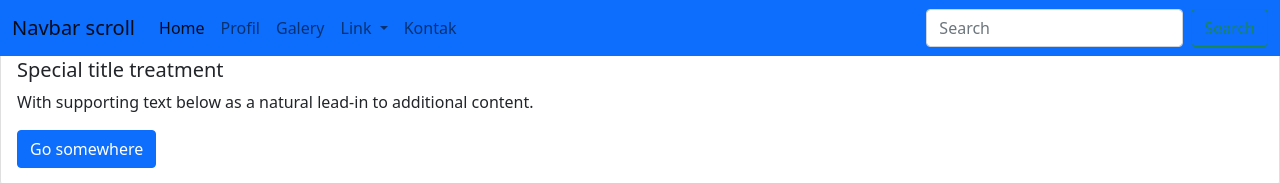
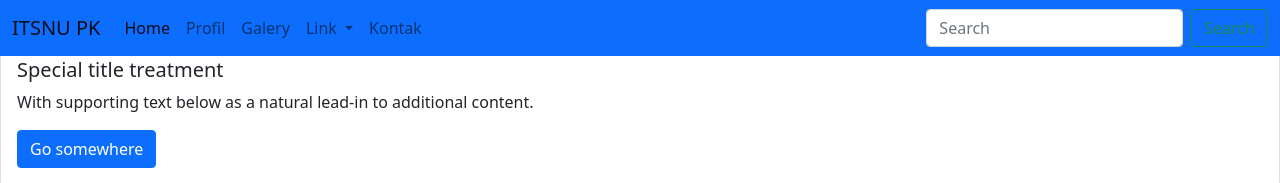
Before and after one commit to naufal247/bootstrap-4, a plain HTML site: page index.html in a window 1280 px wide. Shown: the top 183 px of the page. Drawn offline with nearby package versions, Linux system fonts and the light colour scheme.

Commit message:
udpate logo
update deskripsi atau logo

```diff
--- a/index.html
+++ b/index.html
@@ -10,7 +10,7 @@
 <body>
     <nav class="navbar navbar-expand-lg navbar-light bg-primary fixed-top">
         <div class="container-fluid">
-          <a class="navbar-brand" href="#">Navbar scroll</a>
+          <a class="navbar-brand" href="#">ITSNU PK</a>
           <button class="navbar-toggler" type="button" data-bs-toggle="collapse" data-bs-target="#navbarScroll" aria-controls="navbarScroll" aria-expanded="false" aria-label="Toggle navigation">
             <span class="navbar-toggler-icon"></span>
           </button>
```
